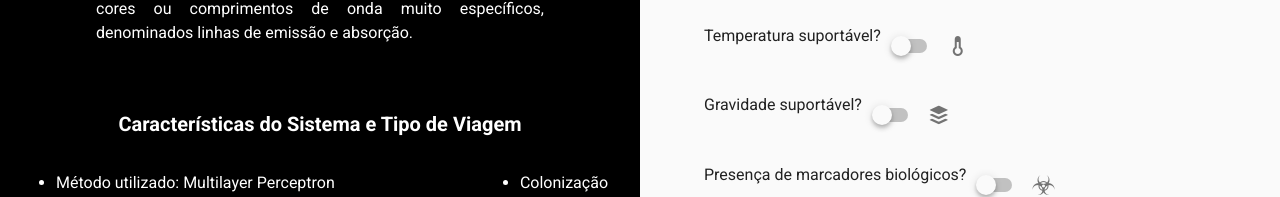
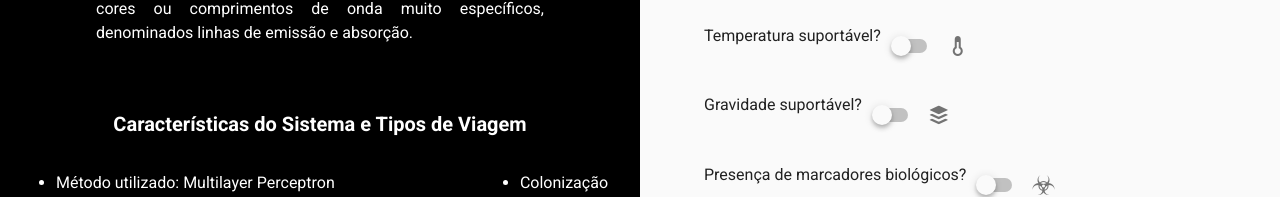
Before and after one commit to arthurvdiniz/find-travel-type-mlp, a Vue app: page / in a window 1280 px wide. Shown: the part 347-544 px from the top of the page. Built offline with nearby package versions, Linux system fonts and the light colour scheme.

Commit message:
spelling

```diff
--- a/src/components/Content.vue
+++ b/src/components/Content.vue
@@ -14,7 +14,7 @@
         </p>
       </div>
       <div>
-        <h3 class="sub-title">Características do Sistema e Tipo de Viagem</h3>
+        <h3 class="sub-title">Características do Sistema e Tipos de Viagem</h3>
         <div class="wrapper-sub-text-column">
           <div class="sub-text">
             <ul>
```
